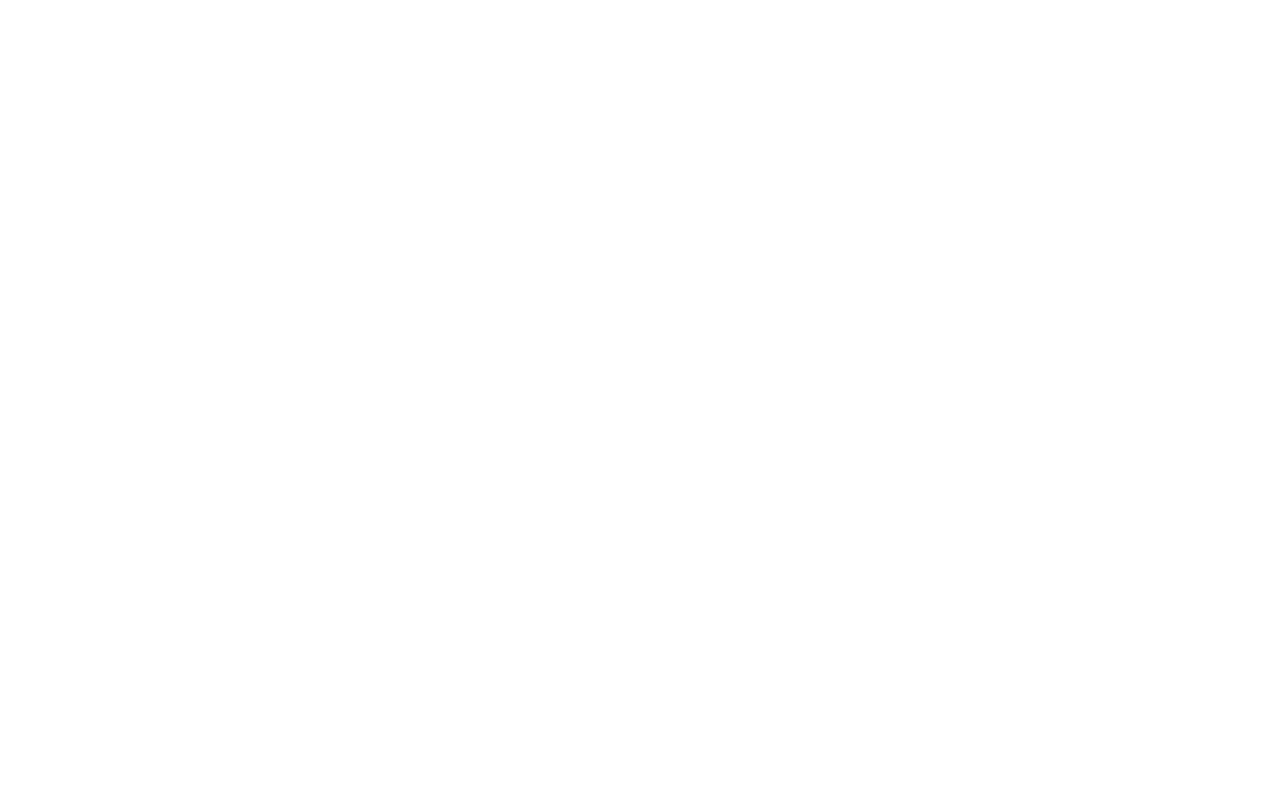
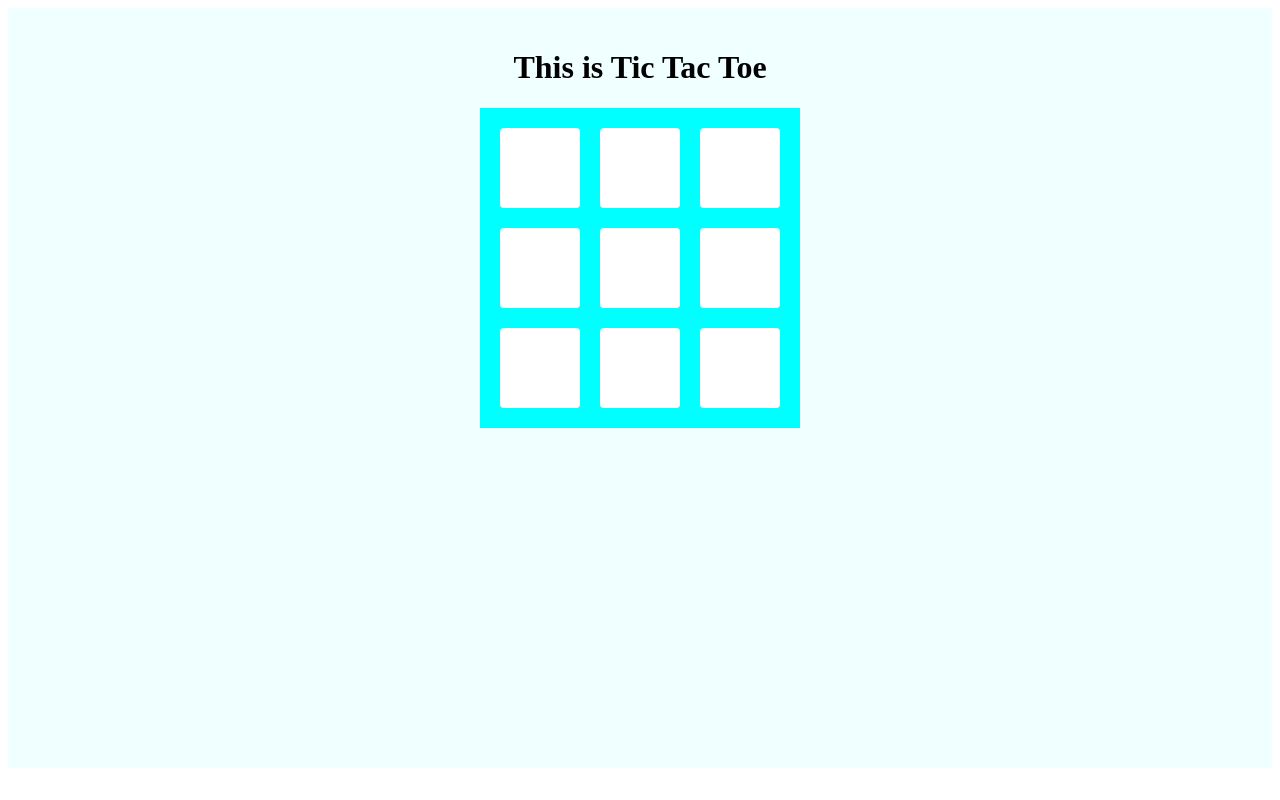
Before and after one commit to nirajkumar398/machine-coding, a React (Vite) app: page /machine-coding/tic-tac-toe in a window 1280 px wide. Before the commit this address had no page. Built offline with nearby package versions, Linux system fonts and the light colour scheme.

Commit message:
MERGE | tic tac toa game is completed

```diff
--- a/src/app/App.jsx
+++ b/src/app/App.jsx
@@ -1,18 +1,5 @@
-import { BrowserRouter, Route, Routes } from "react-router-dom";
-import Home from "./pages/home";
-import Pagination from "./pages/pagination";
-import InfiniteScroll from "./pages/infinite-scroll";
+import Router from "./Router";
 
-const App = () => {
-  return (
-    <BrowserRouter basename="/machine-coding">
-      <Routes>
-        <Route exact path="/" element={<Home />} />
-        <Route path="/pagination" element={<Pagination />} />
-        <Route path="/infinite-scroll" element={<InfiniteScroll />} />
-      </Routes>
-    </BrowserRouter>
-  );
-};
+const App = () => <Router />;
 
 export default App;
--- /dev/null
+++ b/src/app/Router.jsx
@@ -0,0 +1,20 @@
+import { BrowserRouter, Route, Routes } from "react-router-dom";
+import Pagination from "./pages/pagination";
+import InfiniteScroll from "./pages/infinite-scroll";
+import Home from "./pages/home";
+import TicTacToe from "./pages/tic-tac-toe";
+
+const Router = () => {
+  return (
+    <BrowserRouter basename="/machine-coding">
+      <Routes>
+        <Route path="/" exact element={<Home />} />
+        <Route path="/pagination" element={<Pagination />} />
+        <Route path="/infinite-scroll" element={<InfiniteScroll />} />
+        <Route path="/tic-tac-toe" element={<TicTacToe />} />
+      </Routes>
+    </BrowserRouter>
+  );
+};
+
+export default Router;
--- a/src/app/pages/home/index.jsx
+++ b/src/app/pages/home/index.jsx
@@ -10,6 +10,11 @@
     id: 2,
     title: "Infinite Scrolling",
     url: "/machine-coding/infinite-scroll",
+  },
+  {
+    id: 3,
+    title: "Tic Tac Toe Game",
+    url: "/machine-coding/tic-tac-toe",
   },
 ];
 
--- /dev/null
+++ b/src/app/pages/tic-tac-toe/index.jsx
@@ -0,0 +1,90 @@
+import { useState } from "react";
+import "./style.css";
+const initialCells = Array(9).fill(null);
+const initialStatus = {
+  isWinner: false,
+  isDraw: false,
+  isGameOver: false,
+  player: "X",
+};
+const checkForWinner = (newCells) => {
+  const winningCombinations = [
+    [0, 1, 2],
+    [3, 4, 5],
+    [6, 7, 8],
+    [0, 3, 6],
+    [1, 4, 7],
+    [2, 5, 8],
+    [0, 4, 8],
+    [2, 4, 6],
+  ];
+
+  for (const winningCombination of winningCombinations) {
+    const [a, b, c] = winningCombination;
+    if (
+      newCells[a] &&
+      newCells[a] == newCells[b] &&
+      newCells[b] == newCells[c]
+    ) {
+      return true;
+    }
+  }
+  return false;
+};
+
+const TicTacToe = () => {
+  const [cells, setCells] = useState(initialCells);
+  const [status, setStatus] = useState(initialStatus);
+
+  const onCellClickHandler = (id) => {
+    if (cells[id] || status.isGameOver) return;
+    const newCells = [...cells];
+    newCells[id] = status.player;
+    setCells(newCells);
+
+    if (checkForWinner(newCells)) {
+      setStatus((prevStatue) => ({
+        ...prevStatue,
+        isWinner: true,
+        isGameOver: true,
+      }));
+    } else if (!newCells.some((newCell) => !newCell)) {
+      setStatus((prevStatus) => ({
+        ...prevStatus,
+        isDraw: true,
+        isGameOver: true,
+      }));
+    } else {
+      setStatus((prevStatus) => ({
+        ...prevStatus,
+        player: prevStatus.player === "X" ? "O" : "X",
+      }));
+    }
+  };
+  const onStartClickHandler = () => {
+    setStatus(initialStatus);
+    setCells(initialCells);
+  };
+  return (
+    <div className="tictactoe__container">
+      <h1> This is Tic Tac Toe</h1>
+      <div className="grid__conatiner">
+        {cells.map((cell, index) => (
+          <span key={index} onClick={() => onCellClickHandler(index)}>
+            {cell}
+          </span>
+        ))}
+      </div>
+      {status.isGameOver && (
+        <div className="grid__winner">
+          <span>{`${
+            status.isWinner ? `Winner is: ${status.player}` : "Game is Over!!"
+          }`}</span>
+          <button onClick={onStartClickHandler}>Start Again</button>
+        </div>
+      )}
+    </div>
+  );
+};
+
+export default TicTacToe;
--- /dev/null
+++ b/src/app/pages/tic-tac-toe/style.css
@@ -0,0 +1,46 @@
+.tictactoe__container {
+  background-color: azure;
+  text-align: center;
+  padding: 20px 0px;
+  height: 90vh;
+}
+.grid__conatiner {
+  padding: 20px;
+  background-color: aqua;
+  display: inline-grid;
+  grid-template-columns: 1fr 1fr 1fr;
+  gap: 20px;
+  > span {
+    background-color: white;
+    height: 80px;
+    width: 80px;
+    display: flex;
+    justify-content: center;
+    align-items: center;
+    border-radius: 4px;
+    cursor: pointer;
+    font-size: 20px;
+  }
+}
+.grid__winner {
+  display: flex;
+  flex-direction: column;
+  align-items: center;
+  margin-bottom: 20px;
+  gap: 20px;
+  padding: 20px;
+  > button {
+    padding: 8px 12px;
+    border: none;
+    background-color: orange;
+    border-radius: 4px;
+    font-weight: 600;
+    color: aliceblue;
+    cursor: pointer;
+  }
+  > span {
+    font-weight: 600;
+    font-size: 36px;
+    text-align: center;
+  }
+}
```
Also changed, not shown: 5 other files (tests, documents, lock files or other folders).
